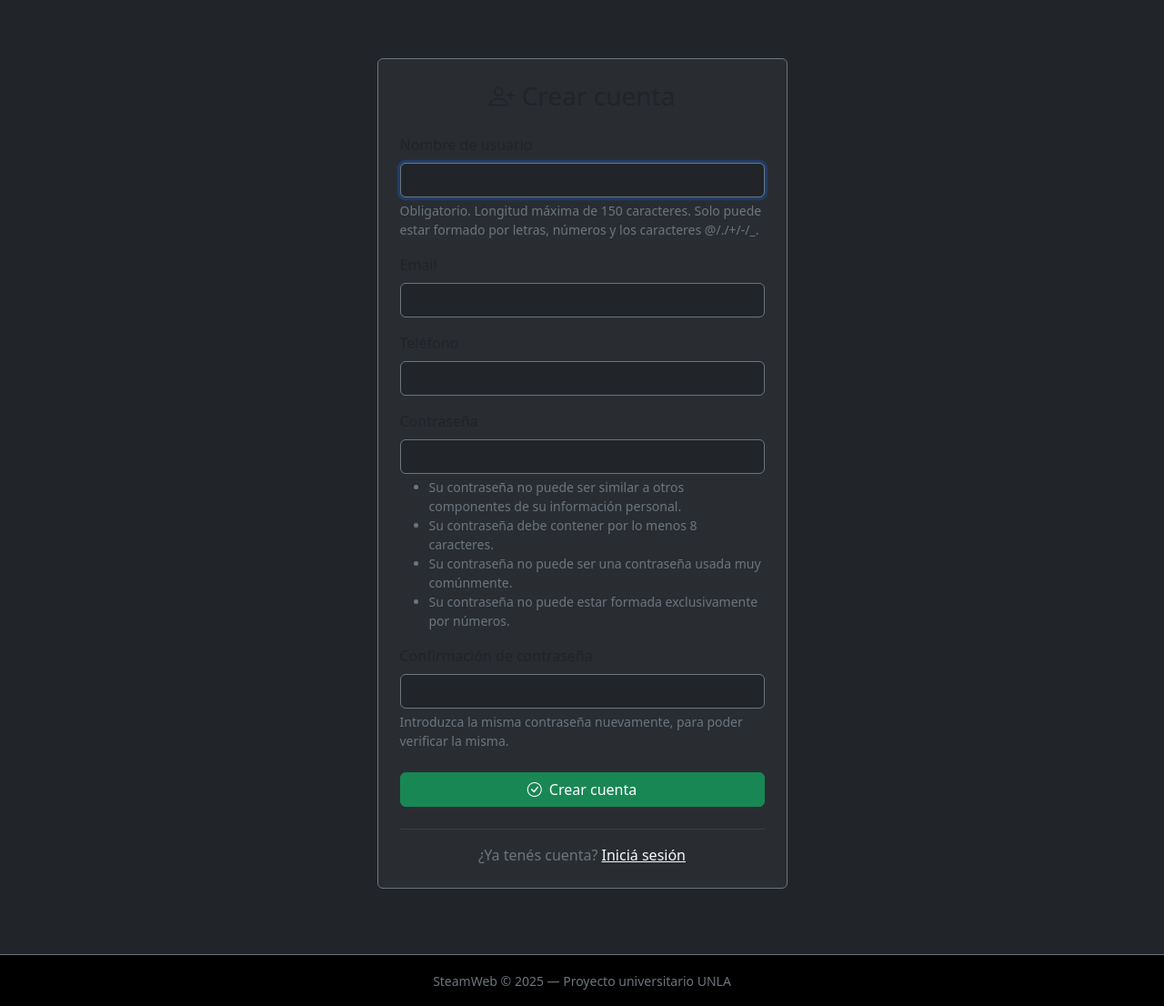
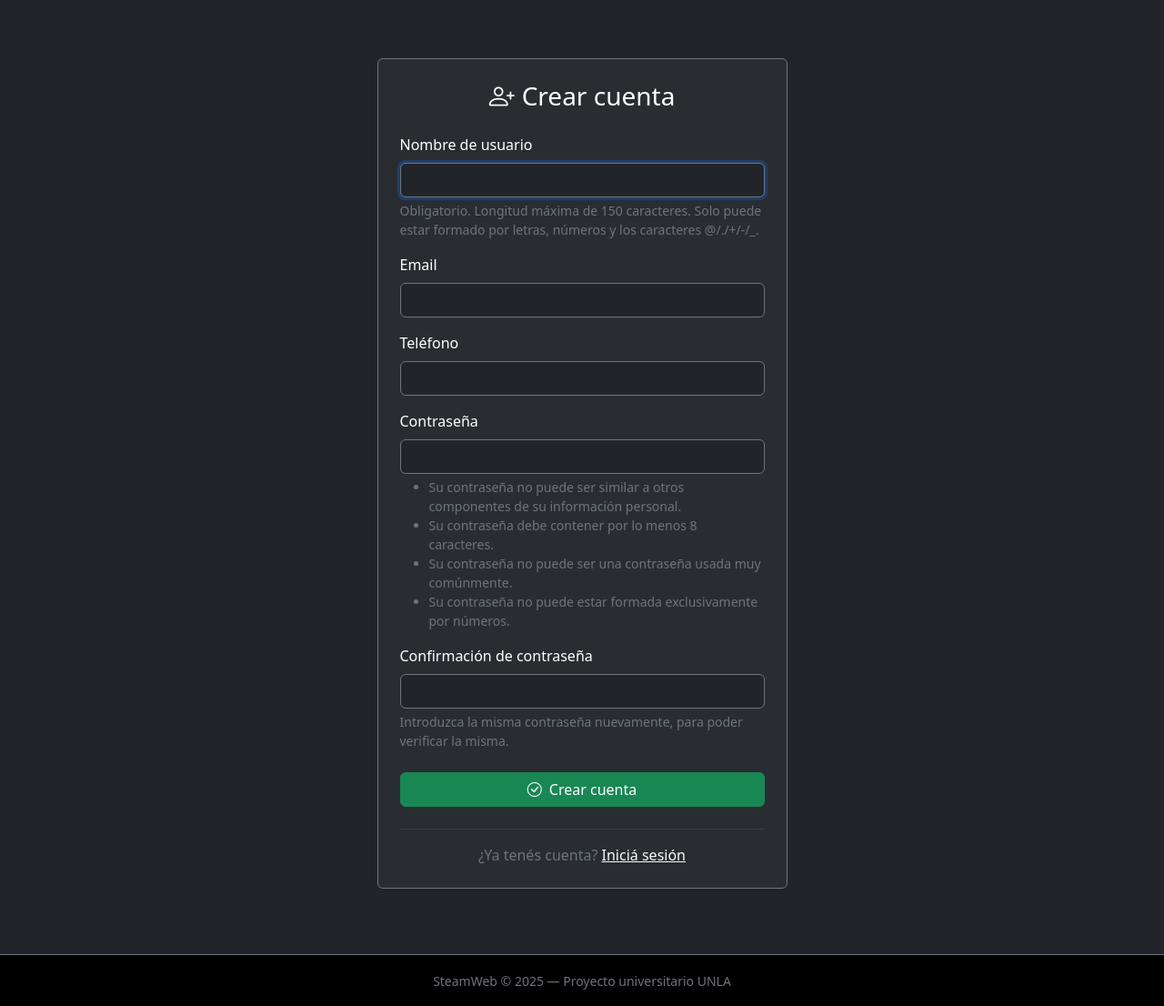
Before and after one commit to AlejoBrites/UNLA-PS20261C-E10, a Django app: page /users/register/ in a window 1280 px wide. Shown: the part 63-1169 px from the top of the page at 91% size. Run offline with Django 5.2, Linux system fonts and the light colour scheme.

Commit message:
refeactor: Ajusto colores de la fuente

```diff
--- a/requirements.txt
+++ b/requirements.txt
@@ -1,3 +1,3 @@
 Django==6.0.5
 python-decouple==3.8
-Pillow==10.3.0
+Pillow
--- a/templates/users/login.html
+++ b/templates/users/login.html
@@ -7,10 +7,10 @@
     <div class="col-md-5 col-lg-4">
         <div class="card bg-secondary bg-opacity-10 border-secondary">
             <div class="card-body p-4">
-                <h3 class="card-title text-center mb-4">
+                <h3 class="card-title text-center mb-4 text-white">
                     <i class="bi bi-person-lock me-2"></i>Iniciar sesión
                 </h3>
-                <form method="post" novalidate>
+                <form class="text-white" method="post" novalidate>
                     {% csrf_token %}
                     {% for field in form %}
                     <div class="mb-3">
--- a/templates/users/register.html
+++ b/templates/users/register.html
@@ -7,10 +7,10 @@
     <div class="col-md-6 col-lg-5">
         <div class="card bg-secondary bg-opacity-10 border-secondary">
             <div class="card-body p-4">
-                <h3 class="card-title text-center mb-4">
+                <h3 class="card-title text-center mb-4 text-white">
                     <i class="bi bi-person-plus me-2"></i>Crear cuenta
                 </h3>
-                <form method="post" novalidate>
+                <form class="text-white" method="post" novalidate>
                     {% csrf_token %}
                     {% for field in form %}
                     <div class="mb-3">
```
